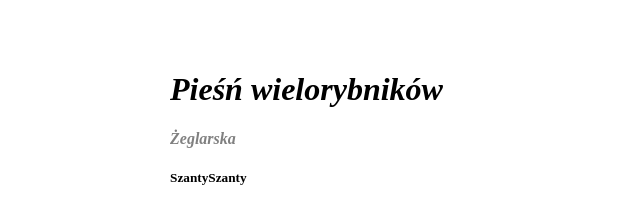
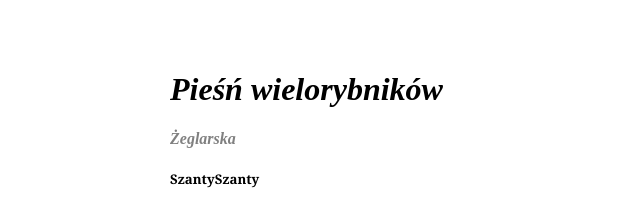
Before and after one commit to rmartyniuk/nauka-gita-3, a plain HTML site: page index.html in a window 1280 px wide. Shown: the top 205 px of the page, 320-960 px from the left. Drawn offline with Linux system fonts and the light colour scheme.

Commit message:
zmiana czcionki h5

```diff
--- a/css.style/style.css
+++ b/css.style/style.css
@@ -16,6 +16,9 @@ h4 {
     color: gray;
 }
 
+h5 {
+    font-family: Cambria, Cochin, Georgia, Times, 'Times New Roman', serif;
+}
 
 div {
     width: 300px;
```
